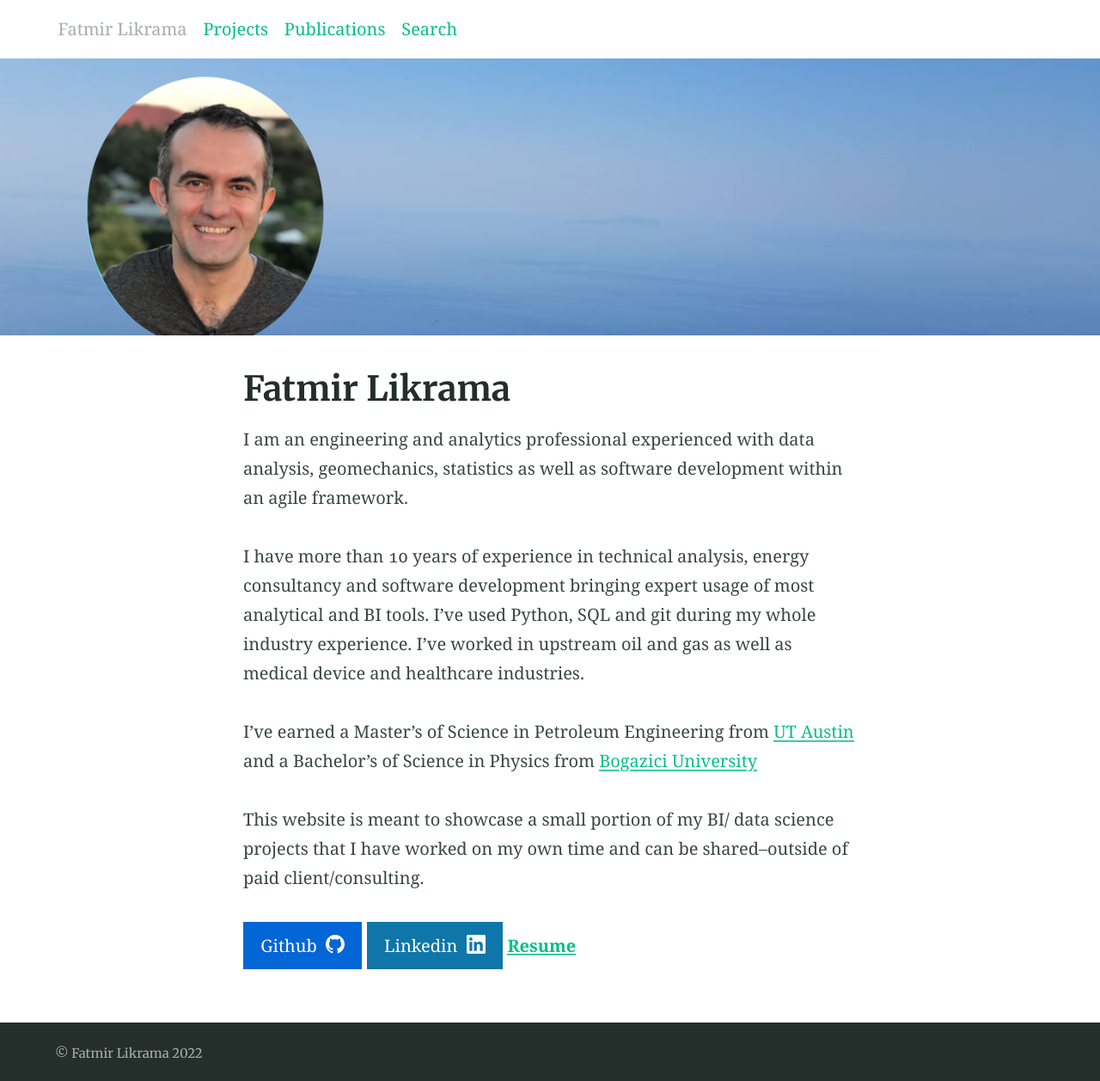
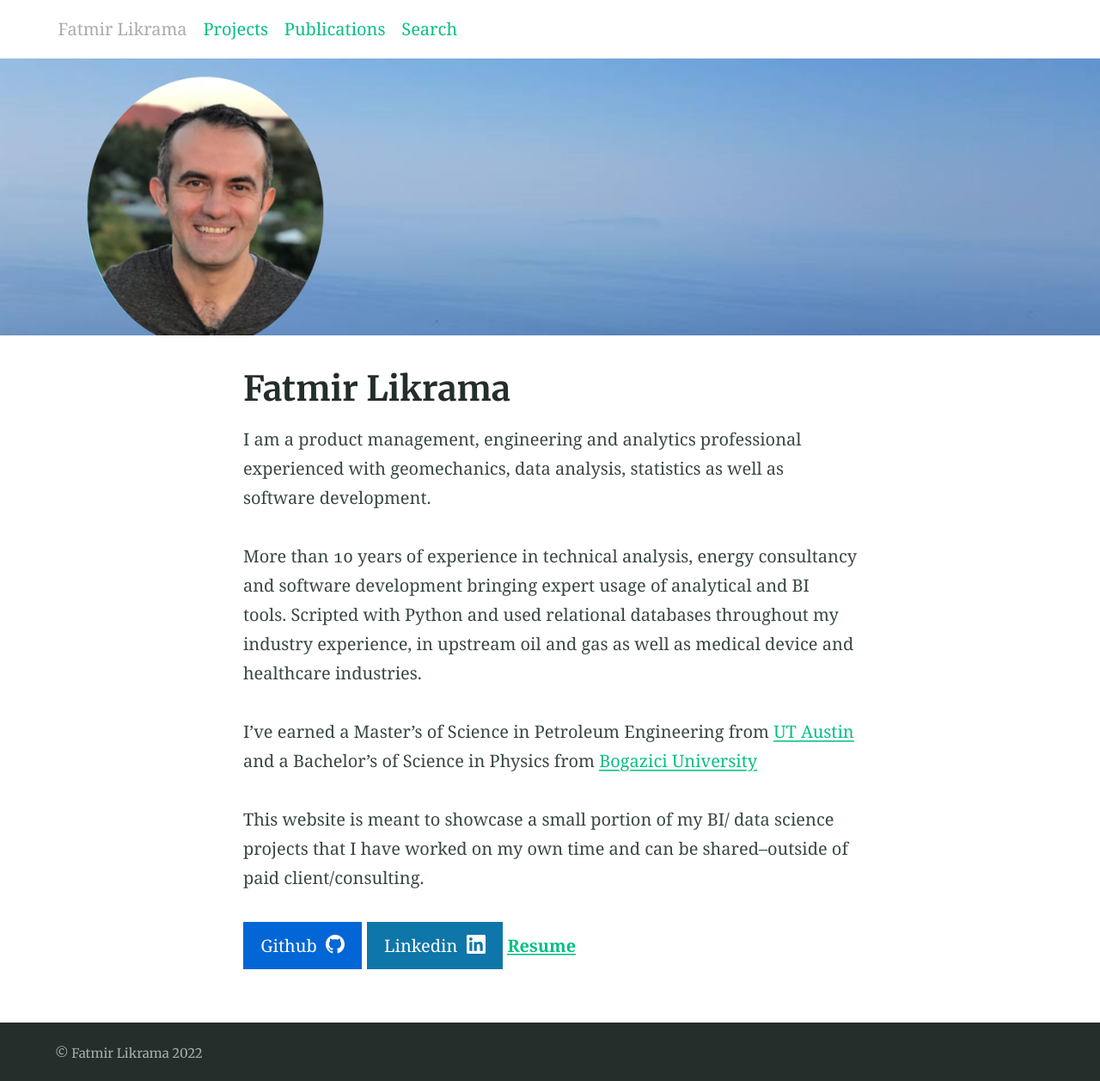
Before and after one commit to flikrama/flikrama.github.io, a Jekyll site: the page built from index.md, in a window 1280 px wide. Shown: the whole page at 86% size. Built offline with Jekyll 4.4.1, drawn with Linux system fonts in a browser that asks for light colours.

Commit message:
updated intro again

```diff
--- a/index.md
+++ b/index.md
@@ -7,9 +7,9 @@
 feature_image: /assets/img/index/Fatmir1.png
 ---
 
-I am an engineering and analytics professional experienced with data analysis, geomechanics, statistics as well as software development within an agile framework.
+I am a product management, engineering and analytics professional experienced with geomechanics, data analysis, statistics as well as software development.
 
-I have more than 10 years of experience in technical analysis, energy consultancy and  software development bringing expert usage of most analytical and BI tools. I've used Python, SQL and git during my whole industry experience. I've worked in upstream oil and gas as well as medical device and healthcare industries.
+More than 10 years of experience in technical analysis, energy consultancy and  software development bringing expert usage of analytical and BI tools. Scripted with Python and used relational databases throughout my industry experience, in upstream oil and gas as well as medical device and healthcare industries.
 
 
 I've earned a Master's of Science in Petroleum Engineering from [UT Austin](https://www.utexas.edu/) and a Bachelor's of Science in Physics from [Bogazici University](http://www.boun.edu.tr/en_US)
```
